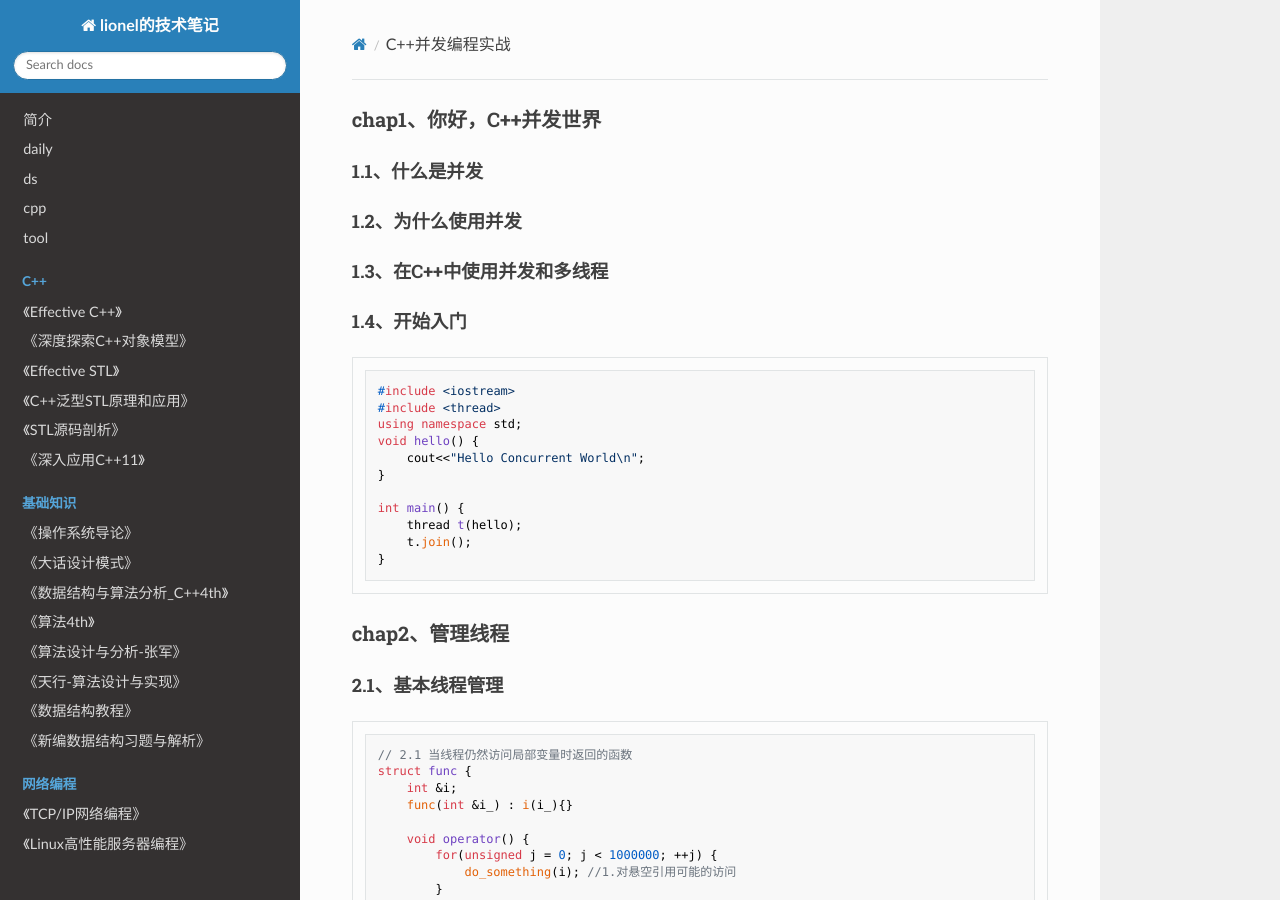
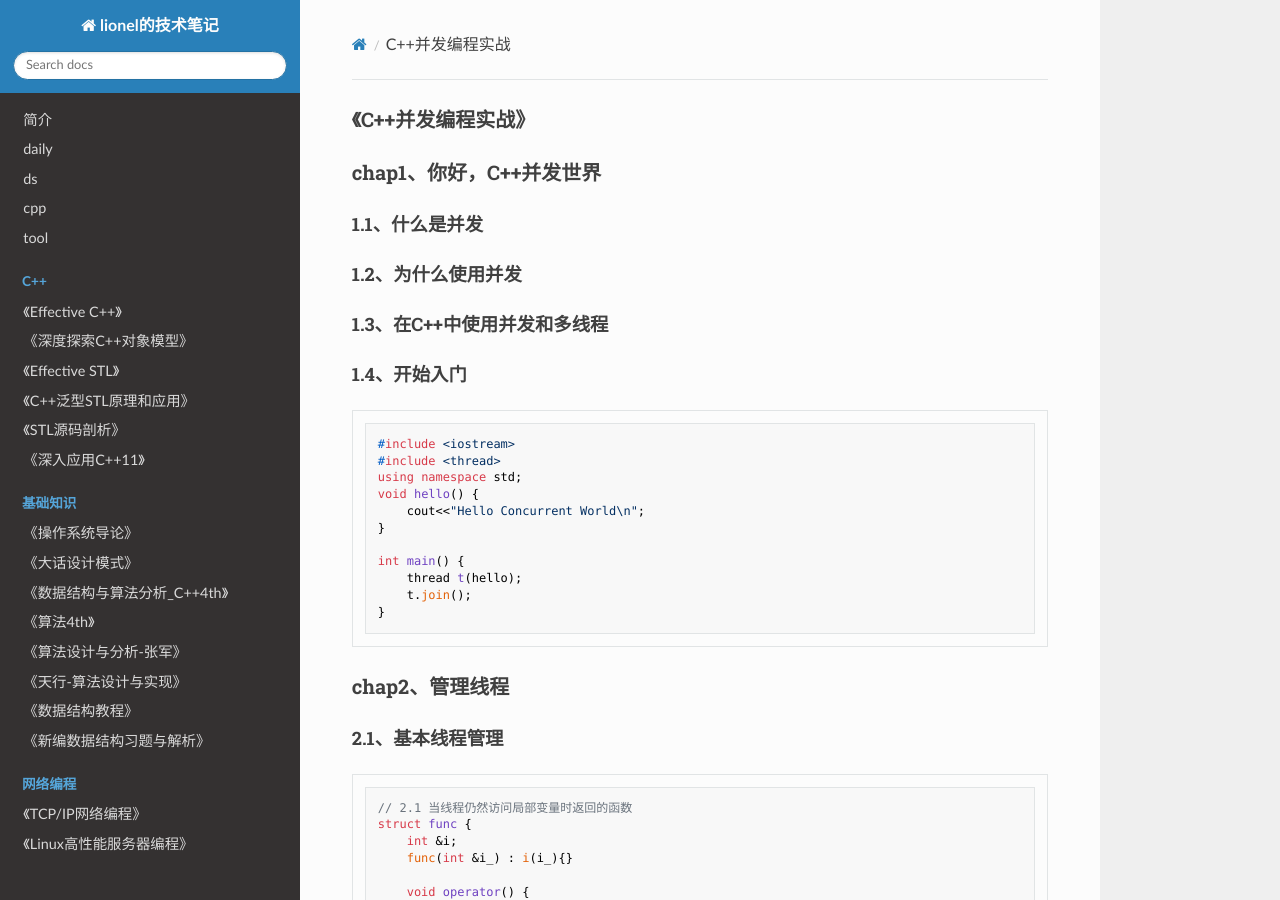
Before and after one commit to wolflion/booknotes, an MkDocs documentation site: the page built from docs/22C++modern/C++并发编程实战.md, in a window 1280 px wide and 900 px high. Built offline with MkDocs 1.6.1, drawn with Linux system fonts in a browser that asks for light colours; nearby versions of some CDN libraries.

Commit message:
Update C++并发编程实战.md

```diff
--- a/docs/22C++modern/C++并发编程实战.md
+++ b/docs/22C++modern/C++并发编程实战.md
@@ -1,3 +1,5 @@
+### 《C++并发编程实战》
+
 ### chap1、你好，C++并发世界
 
 #### 1.1、什么是并发
```
